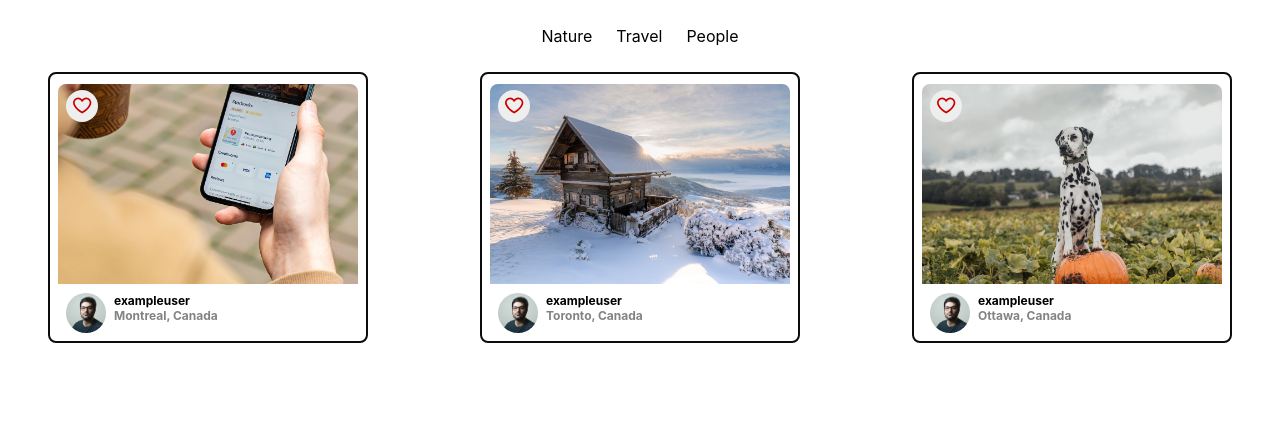
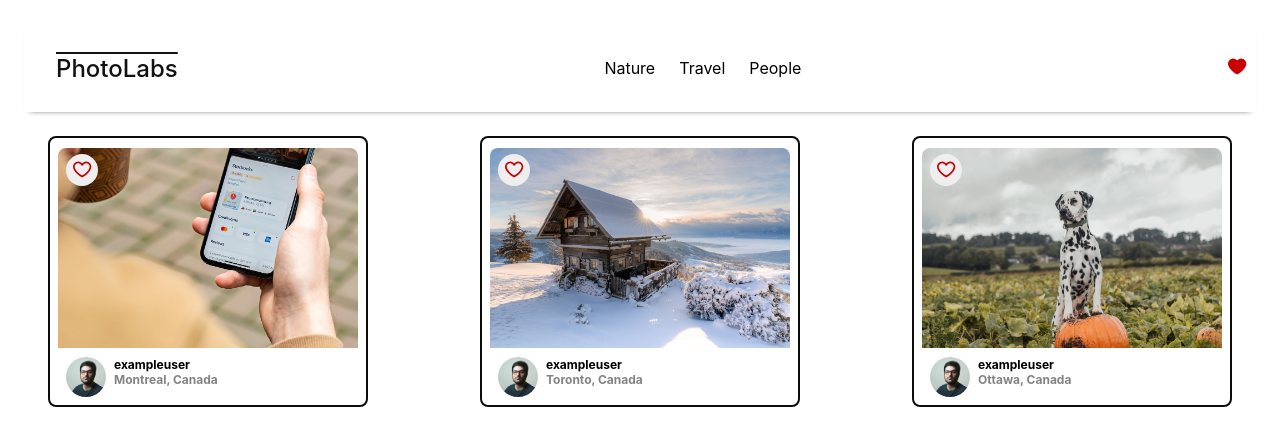
Before and after one commit to arpipatel-ap/Photolabs, a React (Create React App) app in the folder frontend/: page / in a window 1280 px wide. Shown: the top 446 px of the page. Built offline with nearby package versions, Linux system fonts and the light colour scheme; the HTML template or start-up script is replaced by a standard one.

Commit message:
add top navigation bar

```diff
--- a/frontend/src/App.jsx
+++ b/frontend/src/App.jsx
@@ -1,7 +1,7 @@
 import React from 'react';
 import PhotoList from 'components/PhotoList';
 import './App.scss';
-import TopicList from 'components/TopicList';
+import TopNavigation from 'components/TopNavigationBar';
 
 
 
@@ -9,7 +9,7 @@
 const App = () => {
   return (
     <div className="App">
-      <TopicList />
+      <TopNavigation />
      <PhotoList />
     </div>
   );
--- a/frontend/src/components/FavBadge.jsx
+++ b/frontend/src/components/FavBadge.jsx
@@ -6,7 +6,7 @@
 const FavBadge = ({ isFavPhotoExist }) => {
   return (
     <div className='fav-badge'>
-      <FavIcon displayAlert={!!isFavPhotoExist}/>
+      <FavIcon displayAlert={!!isFavPhotoExist} selected = "true"/>
     </div>
   )
 };
--- a/frontend/src/components/TopNavigationBar.jsx
+++ b/frontend/src/components/TopNavigationBar.jsx
@@ -1,11 +1,15 @@
 import React from 'react';
 
-import '../styles/TopNavigationBar.scss'
+import '../styles/TopNavigationBar.scss';
+import TopicList from './TopicList';
+import FavBadge from './FavBadge';
 
 const TopNavigation = () => {
   return (
     <div className="top-nav-bar">
       <span className="top-nav-bar__logo">PhotoLabs</span>
+      <TopicList />
+      <FavBadge />
     </div>
   )
 }
```
